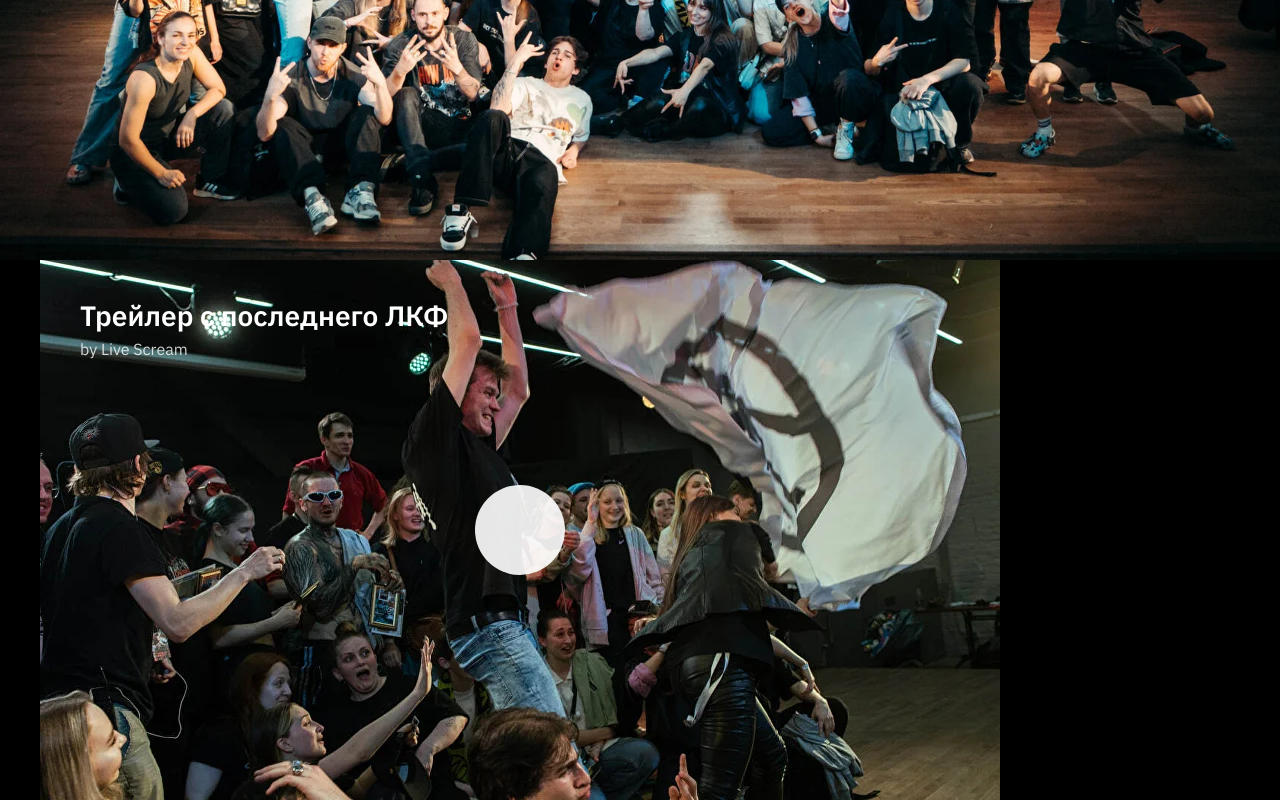
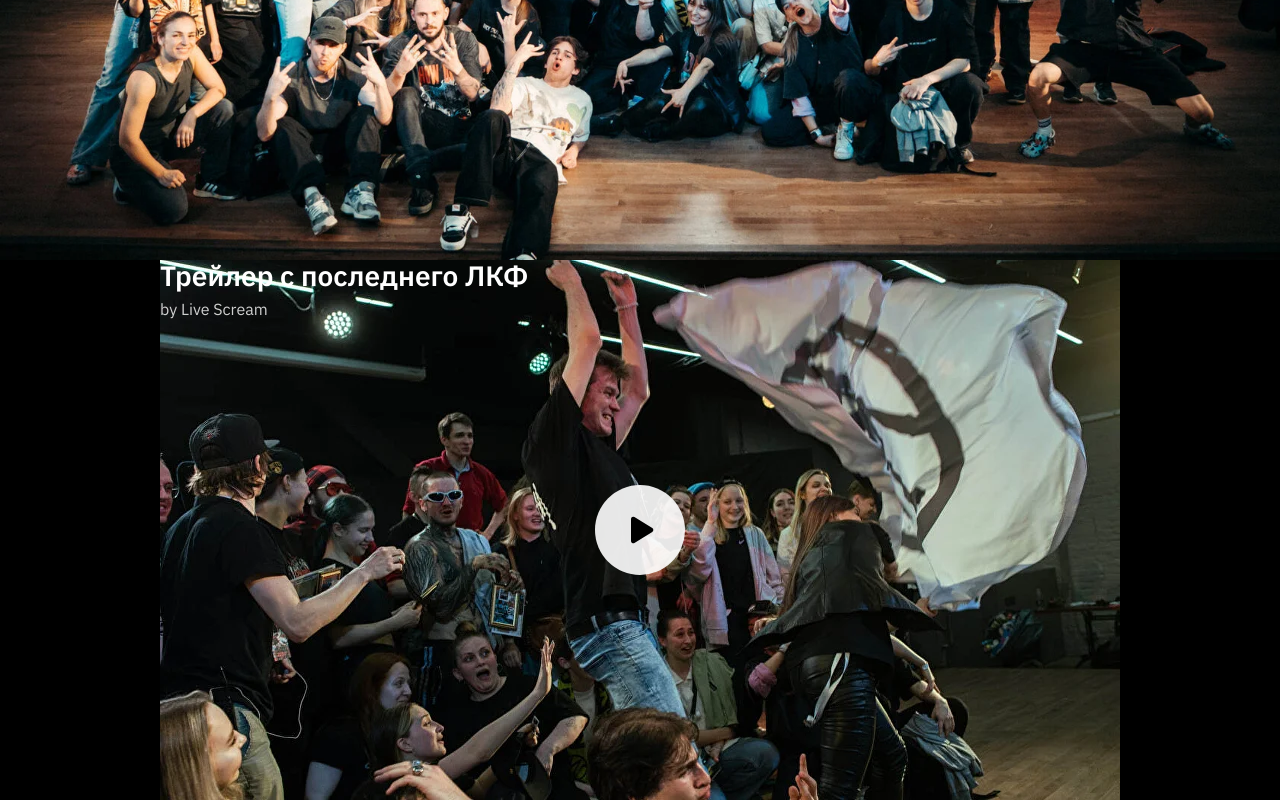
Before and after one commit to se7enty-se7enth/crump-fest, a plain HTML site: page index.html in a window 1280 px wide. Shown: the part 540-1340 px from the top of the page. Drawn offline with Linux system fonts and the light colour scheme.

Commit message:
FIXINGVCCLIP

```diff
--- a/css/main.scss
+++ b/css/main.scss
@@ -219,8 +219,8 @@ a {
         display: flex;
         align-items: flex-start;
         justify-content: flex-start;
-        padding: 40px;
         color: #fff;
+        margin: 0 auto;
         background: url(../img/FrstVidPrew.png) center/contain no-repeat;
     }
 
```
Also changed, not shown: css/main.css, icons/play.svg (added), 1 other file.
